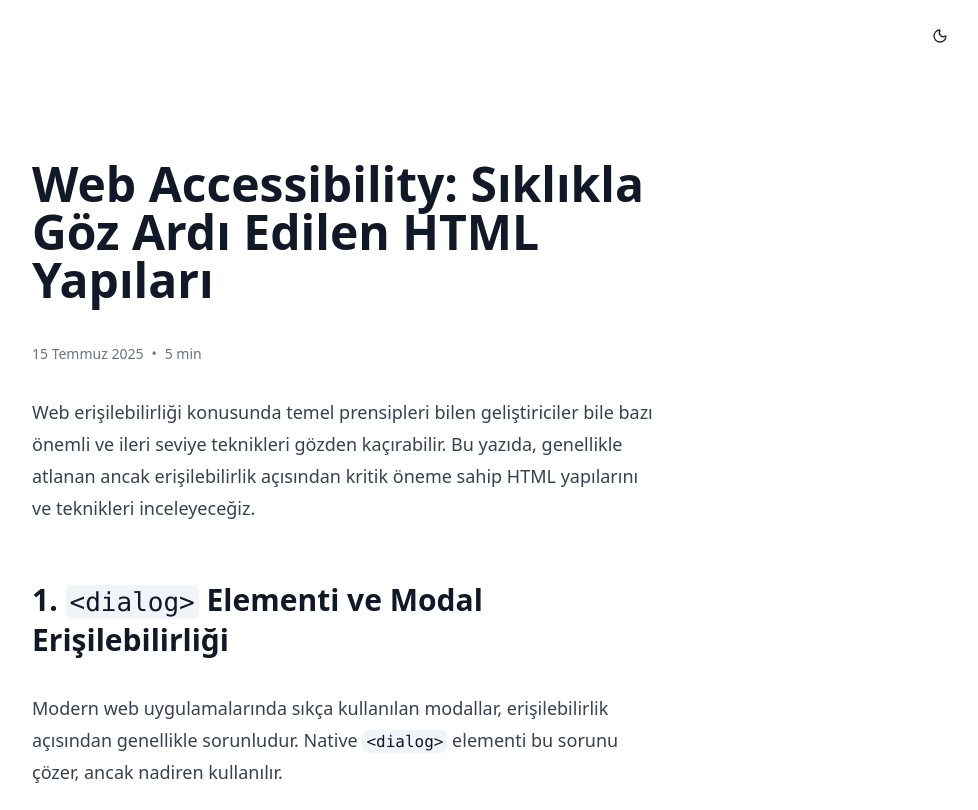
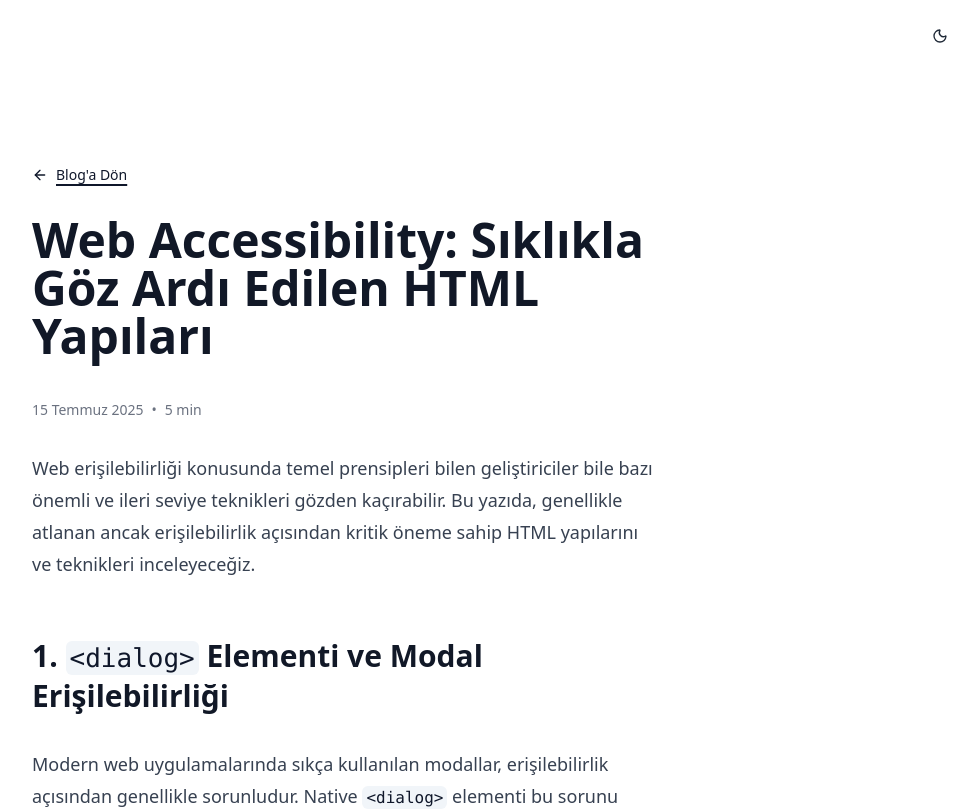
Before and after one commit to ahmetseha/ahmetseha.com, a Next.js app: page /blog/advanced-web-accessibility in a window 1280 px wide. Shown: the top 810 px of the page, without its empty margins (296-1274 px from the left). Built offline with nearby package versions, Linux system fonts and the light colour scheme.

Commit message:
Add back navigation link to blog posts; enhance user experience with a clear return option. Update BlogPost component layout for improved accessibility and styling.

```diff
--- a/src/app/blog/[slug]/page.tsx
+++ b/src/app/blog/[slug]/page.tsx
@@ -1,4 +1,5 @@
 import { Metadata } from 'next';
+import Link from 'next/link';
 import { notFound } from 'next/navigation';
 
 import { getAllPosts, getPostBySlug } from '@/lib/mdx';
@@ -51,6 +52,29 @@ export default async function BlogPost({ params }: Props) {
 
   return (
     <article className="prose prose-lg dark:prose-invert mx-auto py-8">
+      <div className="mb-6">
+        <Link
+          href="/blog"
+          className="inline-flex items-center gap-2 text-sm text-muted-foreground hover:text-foreground transition-colors"
+        >
+          <svg
+            xmlns="http://www.w3.org/2000/svg"
+            width="16"
+            height="16"
+            viewBox="0 0 24 24"
+            fill="none"
+            stroke="currentColor"
+            strokeWidth="2"
+            strokeLinecap="round"
+            strokeLinejoin="round"
+            className="lucide lucide-arrow-left"
+          >
+            <path d="m12 19-7-7 7-7" />
+            <path d="M19 12H5" />
+          </svg>
+          Blog'a Dön
+        </Link>
+      </div>
       <h1>{post.title}</h1>
       <div className="flex gap-2 text-sm text-gray-500">
         <time dateTime={post.date}>
```
